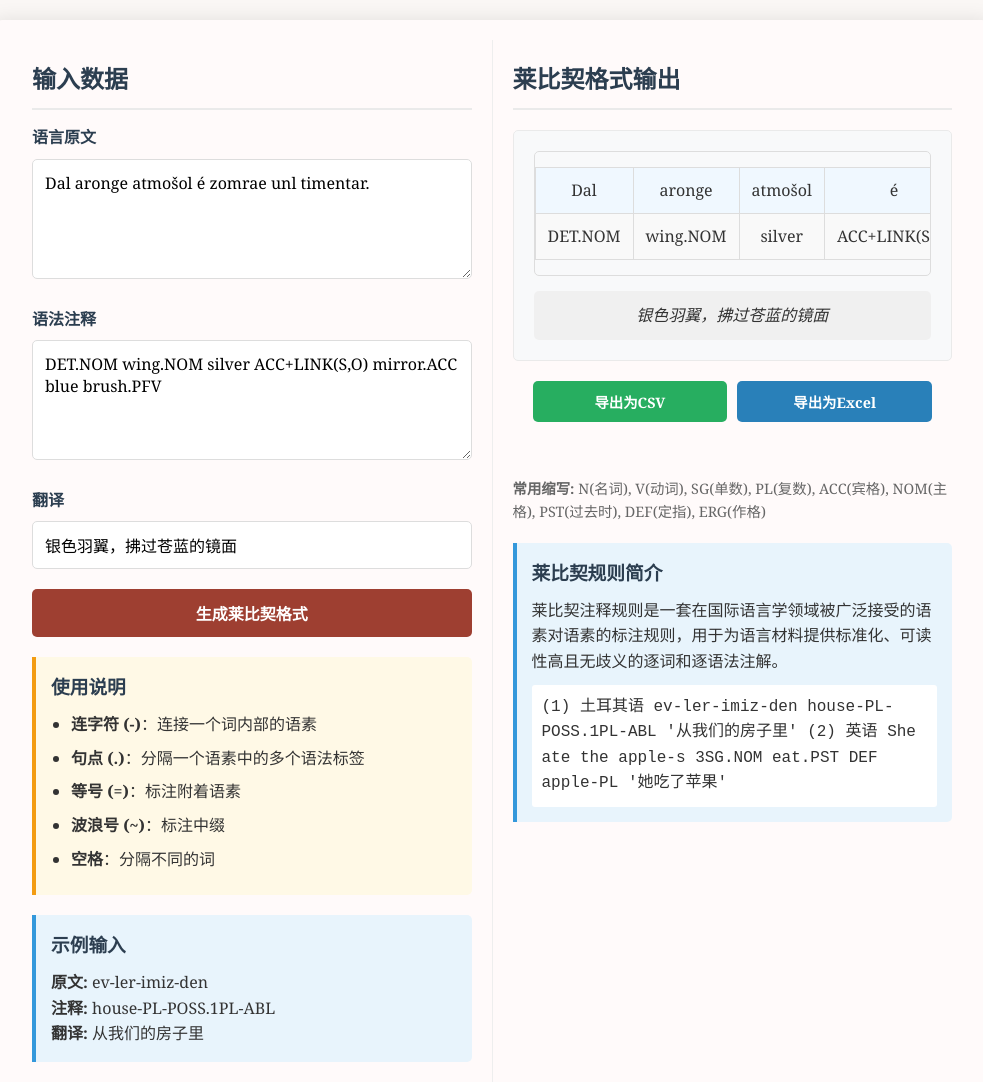
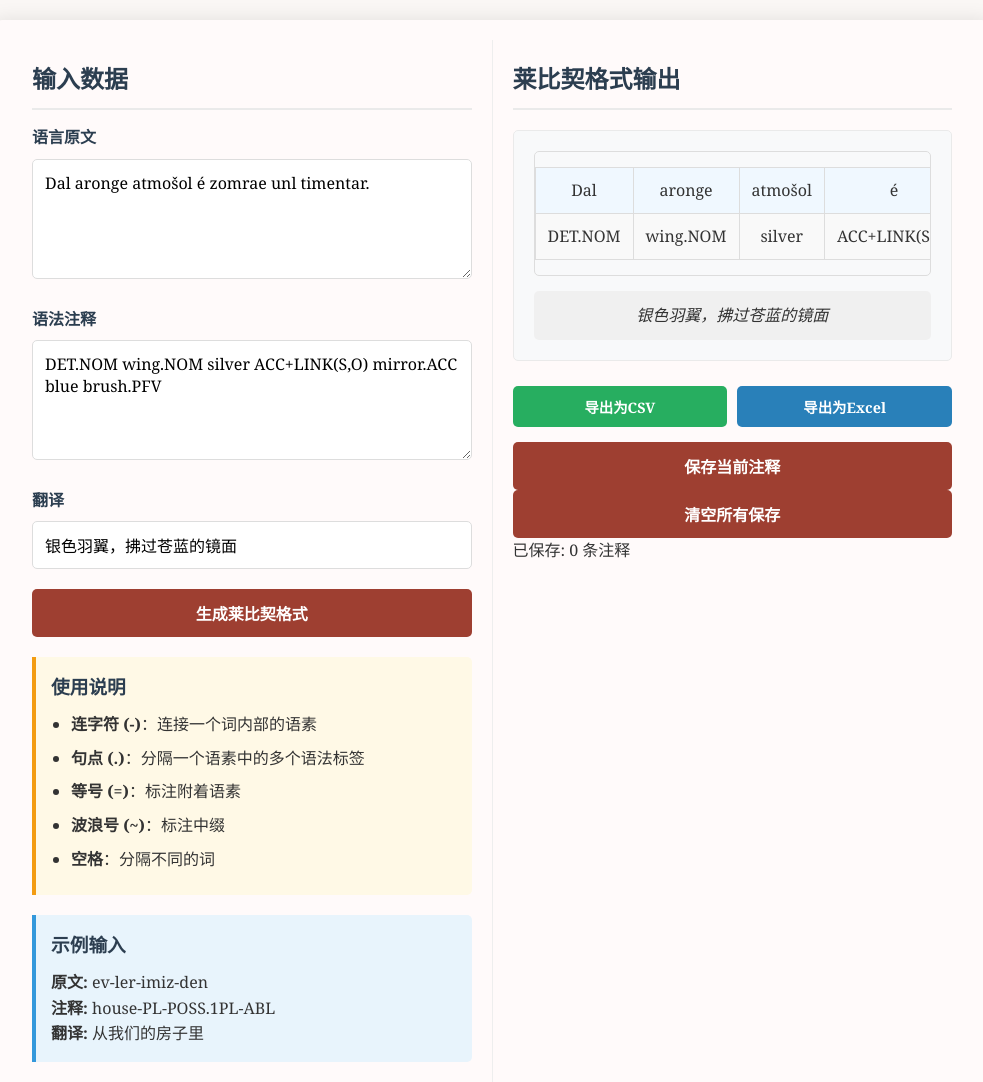
Before and after one commit to pisces-thamsan/conlangtools, a plain HTML site: page leipzig/index.html in a window 1280 px wide. Shown: the top 1082 px of the page, without its empty margins (148-1131 px from the left). Drawn offline with Linux system fonts and the light colour scheme; a web font is replaced by a local one.

Commit message:
Update index.html

```diff
--- a/leipzig/index.html
+++ b/leipzig/index.html
@@ -67,15 +67,25 @@
                 <h2>莱比契格式输出</h2>
                 <div class="output-container" id="output">
                     <!-- 输出将在这里显示 -->
+                </div><br>
+
+                <!-- 在 output-section 中添加新的控制按钮 -->
+                    <div class="output-controls">
+                        <div class="export-buttons">
+                            <button id="export-csv">导出为CSV</button>
+                            <button id="export-excel">导出为Excel</button>
+                        </div>
+                        <div class="storage-controls">
+                            <button id="save-current">保存当前注释</button>
+                            <button id="clear-storage">清空所有保存</button>
+                            <span id="saved-count">已保存: 0 条注释</span>
+                        </div>
+                    </div>
+                    <!--- <div class="output-container" id="output">
+                        输出将在这里显示
+                    </div> --->
                 </div>
-                <!-- 在 output-section 中添加导出按钮 -->
-                <div class="output-section">
-                    <div class="export-buttons">
-                        <button id="export-csv">导出为CSV</button>
-                        <button id="export-excel">导出为Excel</button>
-                    </div>
-                    <!--- <div class="output-container" id="output"></div> -->
-                </div>
+
                 <div class="key">
                     <p><strong>常用缩写:</strong> N(名词), V(动词), SG(单数), PL(复数), ACC(宾格), NOM(主格), PST(过去时), DEF(定指), ERG(作格)
                     </p>
```
